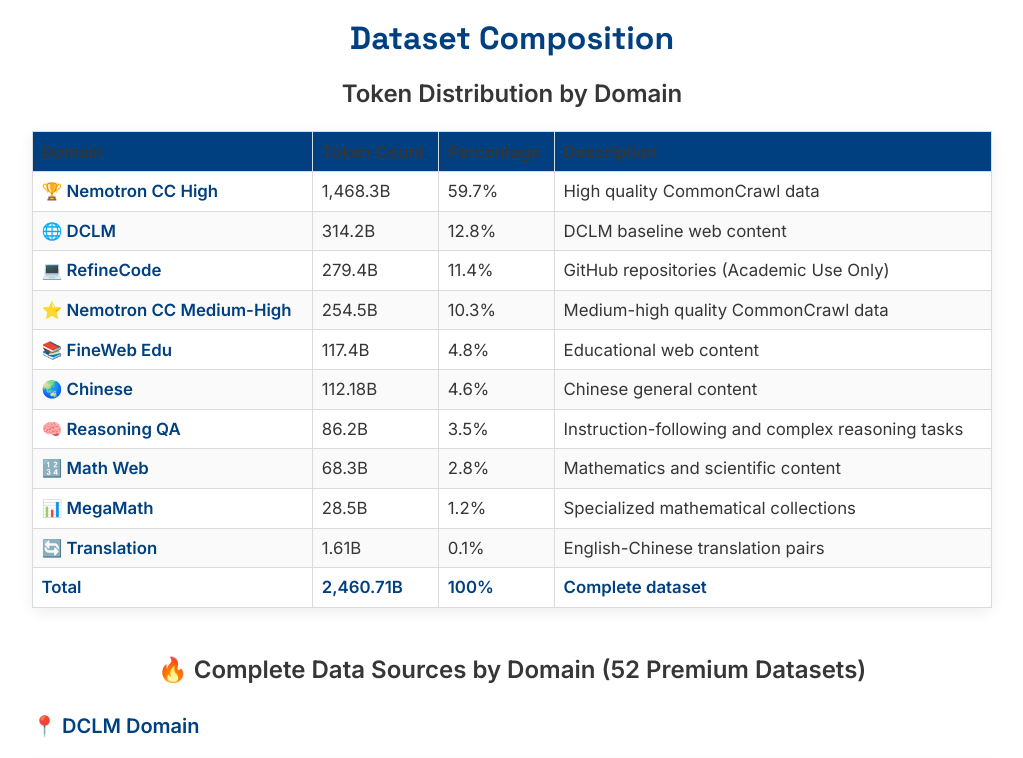
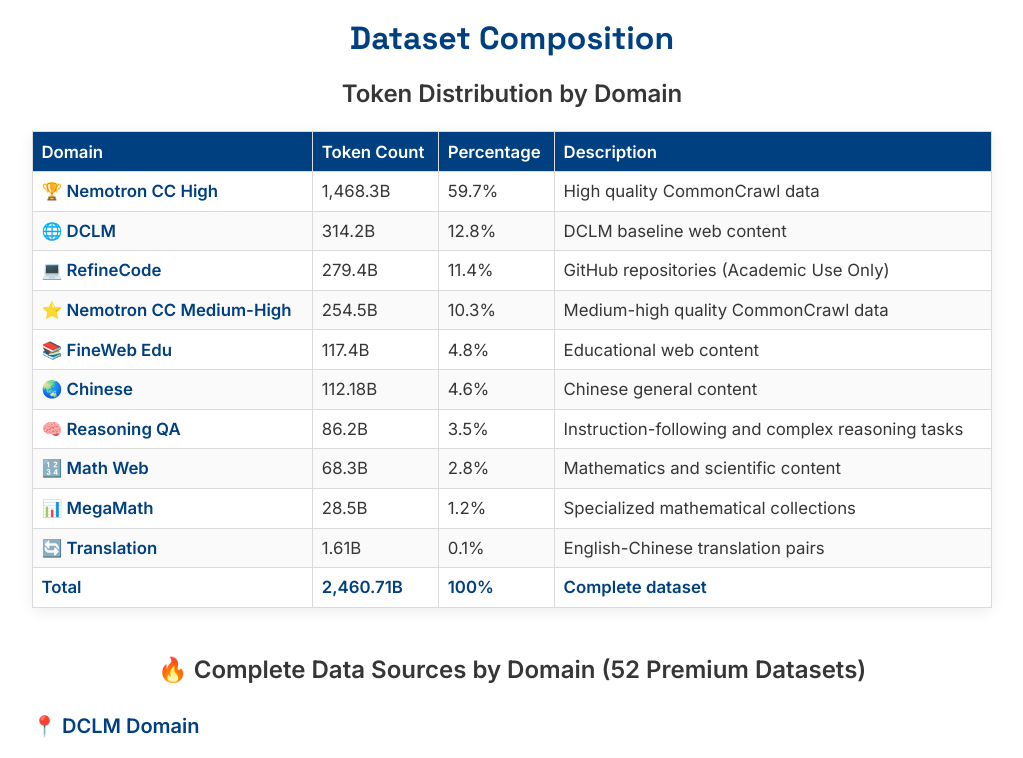
Before and after one commit to yifanzhang-pro/AutoMathText-V2, a plain HTML site: page index.html in a window 1280 px wide. Shown: the part 1520-2278 px from the top of the page, without its empty margins (128-1151 px from the left). Drawn offline with nearby package versions, Linux system fonts and the light colour scheme.

Commit message:
Add !important to text color in table header

```diff
--- a/index.html
+++ b/index.html
@@ -178,7 +178,7 @@
         }
         .content table th {
             background-color: var(--primary-color);
-            color: var(--text-on-primary);
+            color: var(--text-on-primary) !important;
         }
         .content table code {
             background-color: #eee;
```
